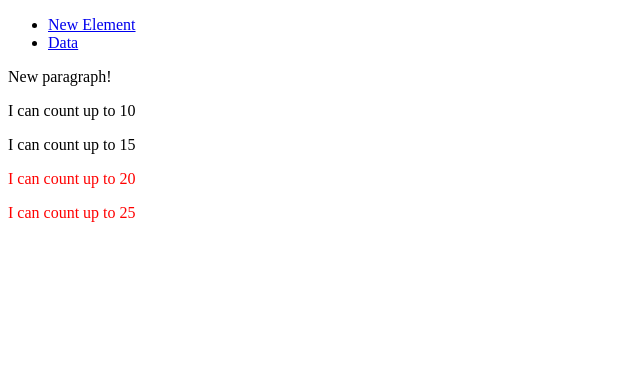
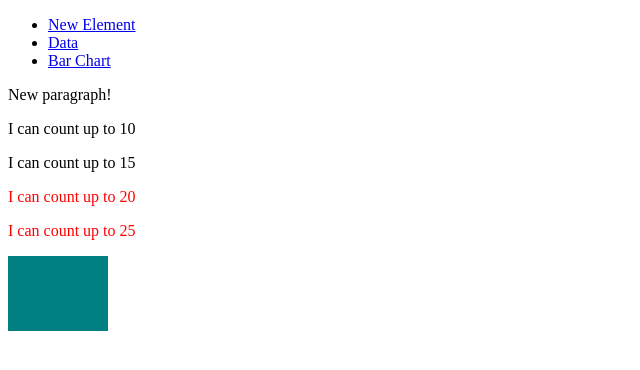
Before and after one commit to tobiasziegler/idv4web, a website built with webpack: page public/index.html in a window 1280 px wide. Shown: the whole page, without its empty margins (0-640 px from the left). Built offline with nearby package versions, Linux system fonts and the light colour scheme.

Commit message:
Create the initial bar chart with fixed heights

```diff
--- a/public/index.html
+++ b/public/index.html
@@ -14,6 +14,9 @@
     <li>
       <a href="02-data.html">Data</a>
     </li>
+    <li>
+      <a href="03-bar-chart.html">Bar Chart</a>
+    </li>
   </ul>
 </body>
 
--- /dev/null
+++ b/src/03-bar-chart.css
@@ -0,0 +1,6 @@
+div.bar {
+  display: inline-block;
+  width: 20px;
+  height: 75px; /* We'll override height later */
+  background-color: teal;
+}
--- /dev/null
+++ b/src/03-bar-chart.js
@@ -0,0 +1,12 @@
+import * as d3 from 'd3';
+import './03-bar-chart.css';
+
+const dataset = [5, 10, 15, 20, 25];
+
+d3
+  .select('body')
+  .selectAll('div')
+  .data(dataset)
+  .enter()
+  .append('div')
+  .attr('class', 'bar');
--- a/webpack.config.js
+++ b/webpack.config.js
@@ -6,7 +6,8 @@ module.exports = {
   entry: {
     index: './src/index.js',
     new_element: './src/01-new-element.js',
-    data: './src/02-data.js'
+    data: './src/02-data.js',
+    bar_chart: './src/03-bar-chart.js'
   },
   output: {
     filename: '[name].bundle.js',
@@ -27,6 +28,11 @@ module.exports = {
       filename: '02-data.html',
       template: __dirname + '/public/02-data.html',
       chunks: ['data']
+    }),
+    new HtmlWebpackPlugin({
+      filename: '03-bar-chart.html',
+      template: __dirname + '/public/03-bar-chart.html',
+      chunks: ['bar_chart']
     })
   ],
   module: {
```
Also changed, not shown: public/03-bar-chart.html (added, +11 -0 lines).
